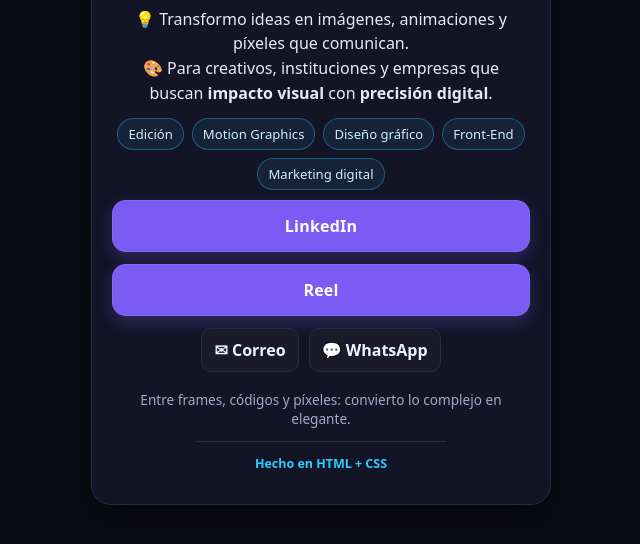
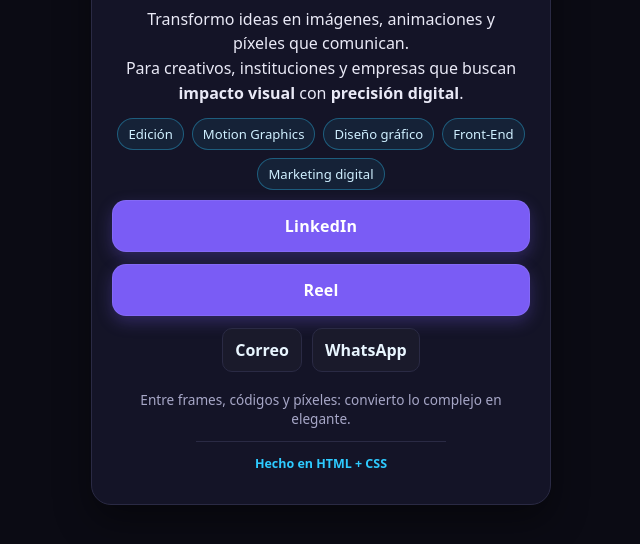
Before and after one commit to DanielRRobles/tarjeta-daniel, a plain HTML site: page index.html in a window 1280 px wide. Shown: the part 254-798 px from the top of the page, without its empty margins (319-959 px from the left). Drawn offline with Linux system fonts and the light colour scheme.

Commit message:
Update index.html

```diff
--- a/index.html
+++ b/index.html
@@ -26,8 +26,8 @@
 
       <!-- BIOGRAFÍA CORTA -->
       <p class="bio">
-        💡 Transformo ideas en imágenes, animaciones y píxeles que comunican.
-        <br>🎨 Para creativos, instituciones y empresas que buscan
+        Transformo ideas en imágenes, animaciones y píxeles que comunican.
+        <br>Para creativos, instituciones y empresas que buscan
         <strong>impacto visual</strong> con <strong>precisión digital</strong>.
       </p>
 
@@ -49,9 +49,9 @@
       <!-- BLOQUE DE CONTACTO VISUAL: EMAIL Y WHATSAPP -->
       <section class="contact" id="contacto" aria-label="Contacto rápido">
         <!-- ENLACE EMAIL -->
-        <a href="mailto:dani.r.robles.3d@gmail.com" aria-label="Enviar email">✉ Correo</a>
+        <a href="mailto:dani.r.robles.3d@gmail.com" aria-label="Enviar email">Correo</a>
         <!-- ENLACE WHATSAPP -->
-        <a href="https://wa.me/653400620" target="_blank" rel="noopener noreferrer" aria-label="Abrir WhatsApp">💬 WhatsApp</a>
+        <a href="https://wa.me/653400620" target="_blank" rel="noopener noreferrer" aria-label="Abrir WhatsApp">WhatsApp</a>
       </section>
 
       <!-- PIE DE PÁGINA DE LA TARJETA -->
```
